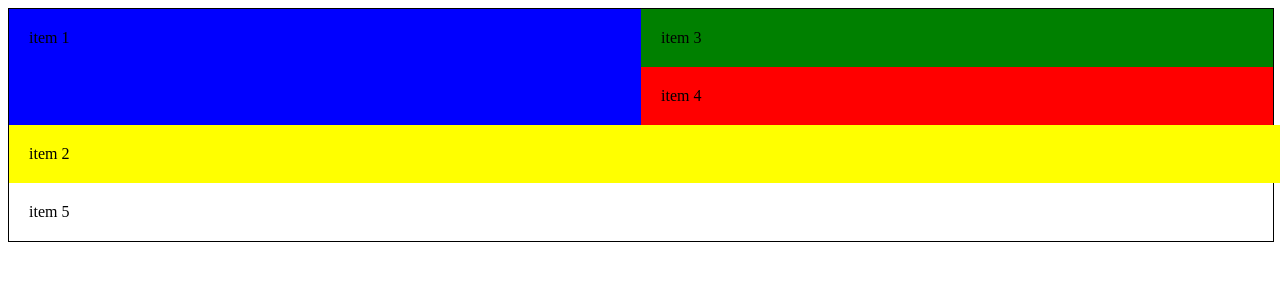
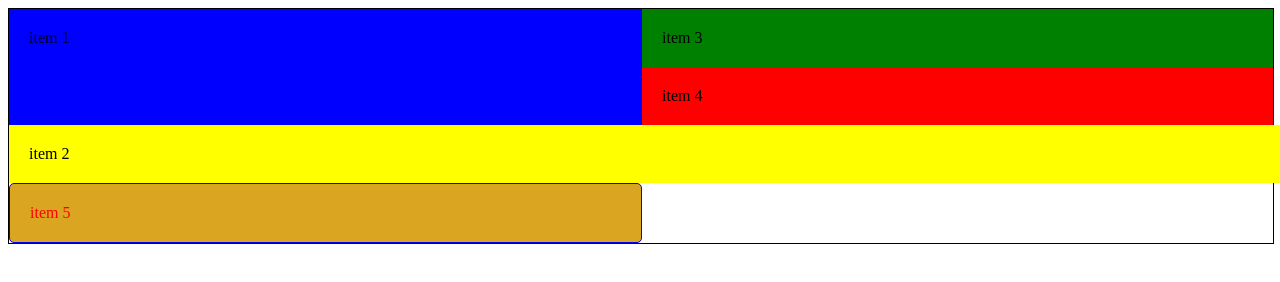
Before and after one commit to ehsan-ebrahimi-o/HTML-CSS, a plain HTML site: page index.html in a window 1280 px wide. Shown: the top 282 px of the page. Drawn offline with Linux system fonts and the light colour scheme.

Commit message:
Added style to item five

```diff
--- a/css/style.css
+++ b/css/style.css
@@ -28,3 +28,9 @@
     width:100%;
     order:4;
 }
+.five{
+    color:red;
+    background-color: goldenrod;
+    border-radius:5px;
+    border:1px solid blue;
+}
```
